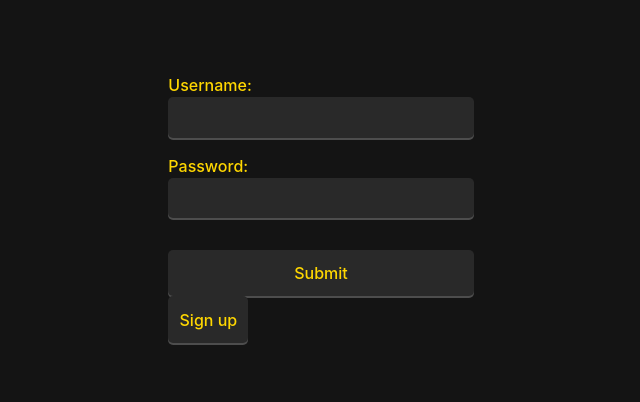
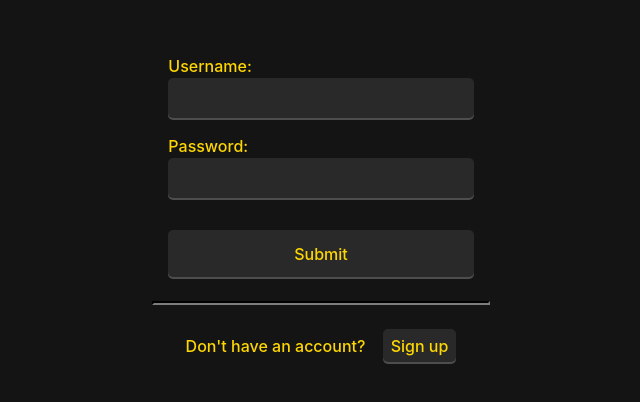
Before and after one commit to rybak2Z/TOP-members-only, a React (Vite) app in the folder client/: page / in a window 1280 px wide. Shown: the part 200-602 px from the top of the page, without its empty margins (319-959 px from the left). Built offline with nearby package versions, Linux system fonts and the light colour scheme.

Commit message:
Style sign up section

```diff
--- a/client/src/index.css
+++ b/client/src/index.css
@@ -48,6 +48,10 @@ button, a, input, textarea {
   box-shadow: 0px 2px hsl(0 0% 30%);
 }
 
+form, div {
+  padding: 1rem;
+}
+
 input, textarea {
   box-sizing: border-box;
   width: 100%;
@@ -78,3 +82,19 @@ button[type="submit"] {
   margin-top: 2rem;
   width: 100%;
 }
+
+hr {
+  border-color: var(--primary-light);
+  border-width: 2px;
+}
+
+.thin-padding {
+  padding: 0.3rem 0.5rem;
+}
+
+.flex {
+  display: flex;
+  flex-flow: row wrap;
+  justify-content: space-evenly;
+  align-items: center;
+}
--- a/client/src/pages/MainPage.jsx
+++ b/client/src/pages/MainPage.jsx
@@ -52,7 +52,11 @@ function MainPage({ setUser }) {
           <button type="submit">Submit</button>
         </form>
         <ErrorList errors={errors} />
-        <Link to="sign-up">Sign up</Link>
+        <hr />
+        <div class="flex">
+          <span>Don't have an account?</span>
+          <Link to="sign-up" class='thin-padding'>Sign up</Link>
+        </div>
       </>
     );
   }
```
